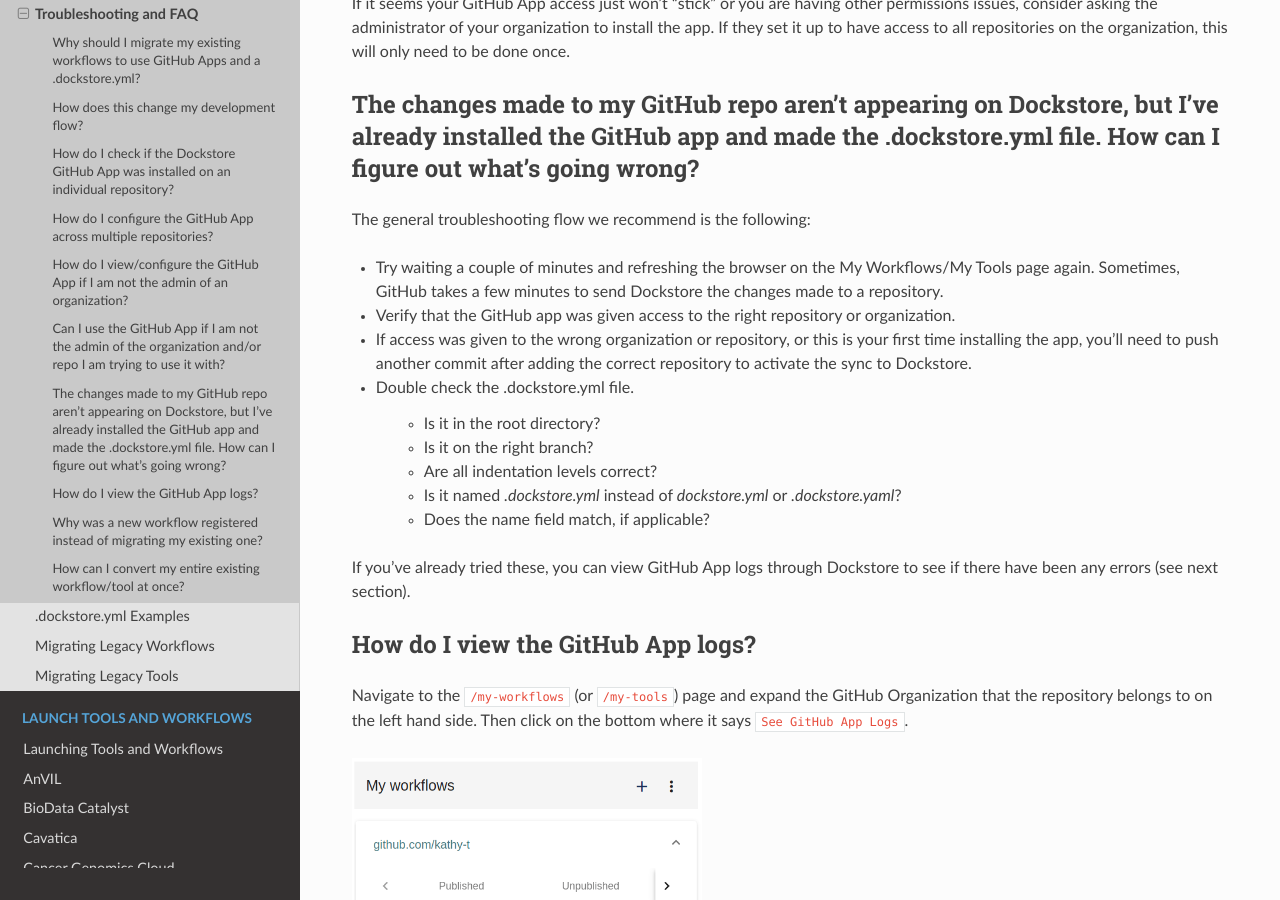
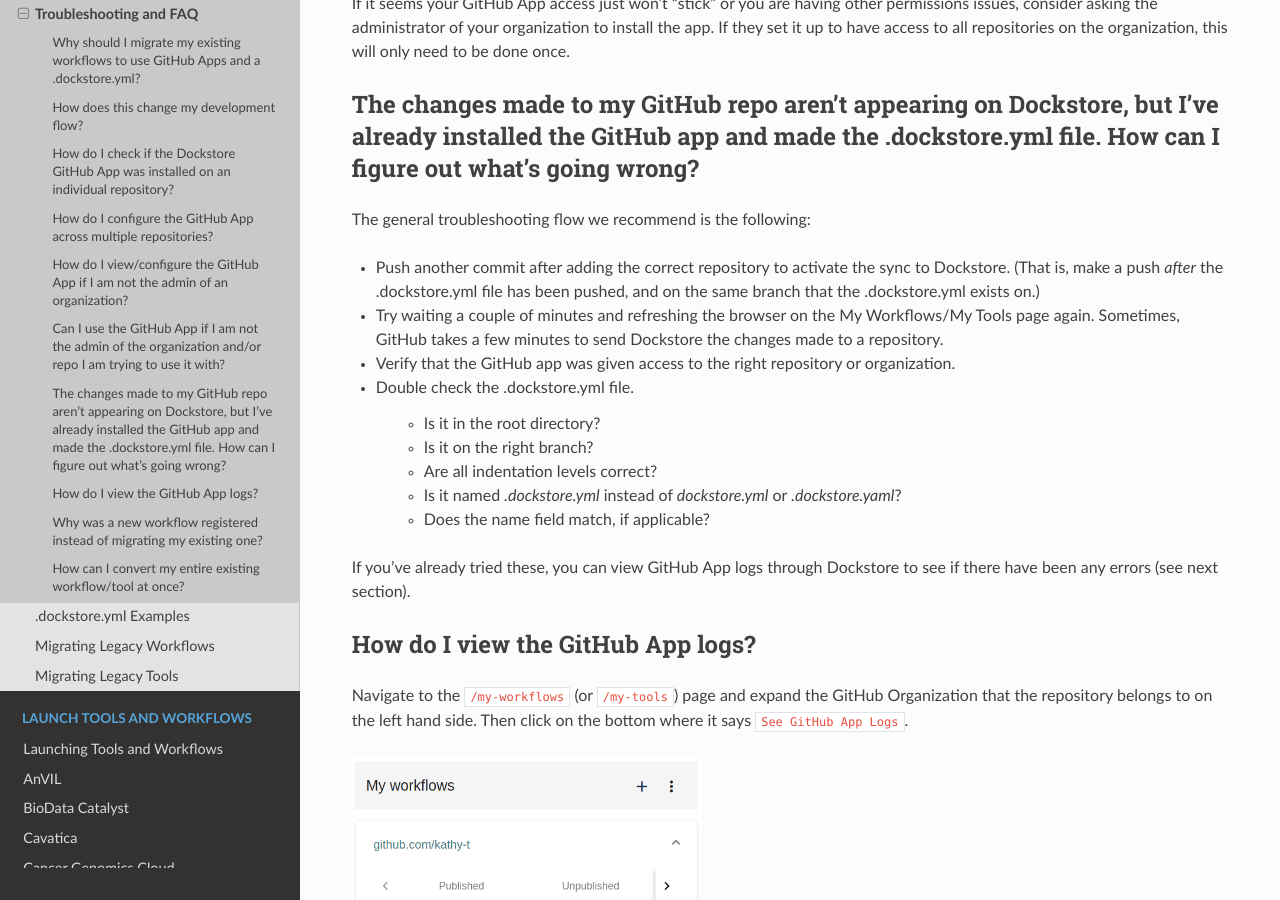
Before and after one commit to dockstore/dockstore-documentation, a Sphinx documentation site: the page built from docs/getting-started/github-apps/github-apps-troubleshooting-tips.rst, in a window 1280 px wide and 900 px high, scrolled down 2865 px. Built offline with Sphinx 7.4.7 and the Read the Docs theme 2.0.0, drawn with Linux system fonts in a browser that asks for light colours.

Commit message:
Correct inaccurate FAQ

```diff
--- a/docs/getting-started/github-apps/github-apps-troubleshooting-tips.rst
+++ b/docs/getting-started/github-apps/github-apps-troubleshooting-tips.rst
@@ -70,9 +70,9 @@
 ------------------------------------------------------------------------------------------------------------------------------------------------------------------------------------------
 The general troubleshooting flow we recommend is the following:
 
+- Push another commit after adding the correct repository to activate the sync to Dockstore. (That is, make a push *after* the .dockstore.yml file has been pushed, and on the same branch that the .dockstore.yml exists on.)
 - Try waiting a couple of minutes and refreshing the browser on the My Workflows/My Tools page again. Sometimes, GitHub takes a few minutes to send Dockstore the changes made to a repository.
 - Verify that the GitHub app was given access to the right repository or organization.
-- If access was given to the wrong organization or repository, or this is your first time installing the app, you'll need to push another commit after adding the correct repository to activate the sync to Dockstore.
 - Double check the .dockstore.yml file.
 
     - Is it in the root directory?
```
